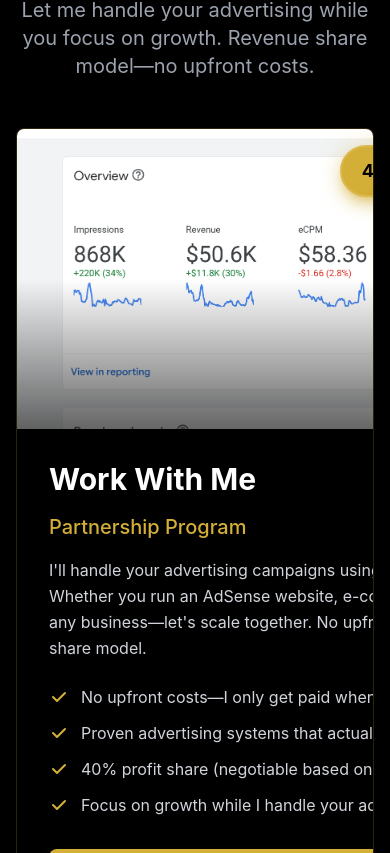
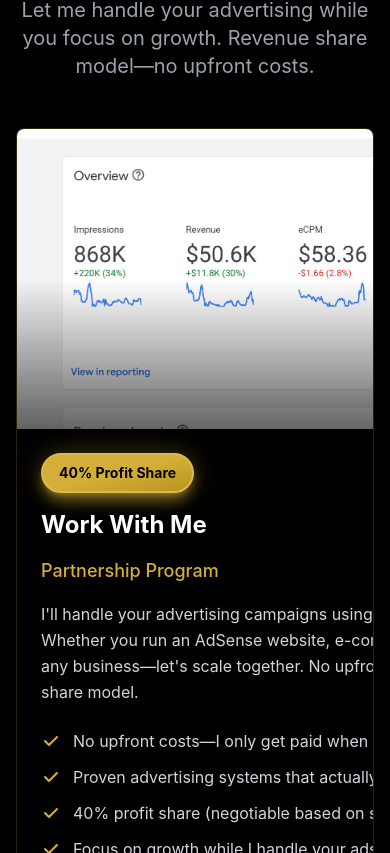
Before and after one commit to legendstarrx/legendstarr, a Next.js app: page / in a window 390 px wide. Shown: the part 3411-4264 px from the top of the page. Built offline with nearby package versions, Linux system fonts and the light colour scheme.

Commit message:
Fix mobile view for Work with me card badge and update testimonials with real student quotes

```diff
--- a/app/shop/[id]/page.tsx
+++ b/app/shop/[id]/page.tsx
@@ -276,15 +276,15 @@ export default function ProductPage() {
             <div className="grid grid-cols-1 md:grid-cols-3 gap-8">
               {[
                 {
-                  quote: "This completely changed how I run ads. The systems are clear, actionable, and actually work.",
+                  quote: "Anybody who had doubt, you na mumu. I hit 233 ACP a day. When I say Taupi, be forever grateful to you. I'm not joking.",
                   author: "Course Student"
                 },
                 {
-                  quote: "My cost per click dropped massively after implementing these strategies. Worth every dollar.",
+                  quote: "I'm now even afraid of the earnings, like it's too much. Imagine I have only spent 18k naira for this.",
                   author: "Course Student"
                 },
                 {
-                  quote: "I finally understand ads instead of guessing. The psychology frameworks are game-changing.",
+                  quote: "My 2025 won't be complete if I don't recognize the role you played in my life. Heaven bless the day I met you, brother. Thank you for being humble, honest, and hardworking.",
                   author: "Course Student"
                 }
               ].map((testimonial, index) => (
--- a/components/LifestyleGallery.tsx
+++ b/components/LifestyleGallery.tsx
@@ -167,10 +167,10 @@ export default function LifestyleGallery() {
                       />
                     </div>
                     <div className="absolute inset-0 bg-gradient-to-t from-black/60 via-transparent to-transparent" />
-                    <div className="absolute top-4 right-4 z-10">
+                    <div className="absolute top-3 right-3 md:top-4 md:right-4 z-10">
                       <div className="relative">
                         <div className="absolute inset-0 bg-gold/30 blur-md rounded-full"></div>
-                        <div className="relative bg-gradient-to-br from-gold via-gold-400 to-gold-500 text-black px-5 py-2.5 rounded-full text-lg font-bold shadow-lg shadow-gold/50 border-2 border-gold-300">
+                        <div className="relative bg-gradient-to-br from-gold via-gold-400 to-gold-500 text-black px-3 py-1.5 md:px-5 md:py-2.5 rounded-full text-sm md:text-lg font-bold shadow-lg shadow-gold/50 border-2 border-gold-300 whitespace-nowrap">
                           40% Profit Share
                         </div>
                       </div>
@@ -178,11 +178,20 @@ export default function LifestyleGallery() {
                   </div>
 
                   {/* Content Side */}
-                  <div className="p-8 md:p-12 flex flex-col justify-center">
-                    <h3 className="text-3xl md:text-4xl font-bold text-white mb-4 group-hover:text-gold transition-colors">
+                  <div className="p-6 md:p-8 lg:p-12 flex flex-col justify-center">
+                    {/* Mobile Badge - Show on mobile only */}
+                    <div className="md:hidden mb-4">
+                      <div className="relative inline-block">
+                        <div className="absolute inset-0 bg-gold/30 blur-md rounded-full"></div>
+                        <div className="relative bg-gradient-to-br from-gold via-gold-400 to-gold-500 text-black px-4 py-2 rounded-full text-sm font-bold shadow-lg shadow-gold/50 border-2 border-gold-300 whitespace-nowrap">
+                          40% Profit Share
+                        </div>
+                      </div>
+                    </div>
+                    <h3 className="text-2xl md:text-3xl lg:text-4xl font-bold text-white mb-4 group-hover:text-gold transition-colors">
                       Work With Me
                     </h3>
-                    <p className="text-gold text-xl mb-4 font-medium">Partnership Program</p>
+                    <p className="text-gold text-lg md:text-xl mb-4 font-medium">Partnership Program</p>
                     <p className="text-gray-300 mb-6 leading-relaxed">
                       I'll handle your advertising campaigns using proven systems. Whether you run an AdSense website,
                       e-commerce store, or any business—let's scale together. No upfront costs, profit share model.
```
